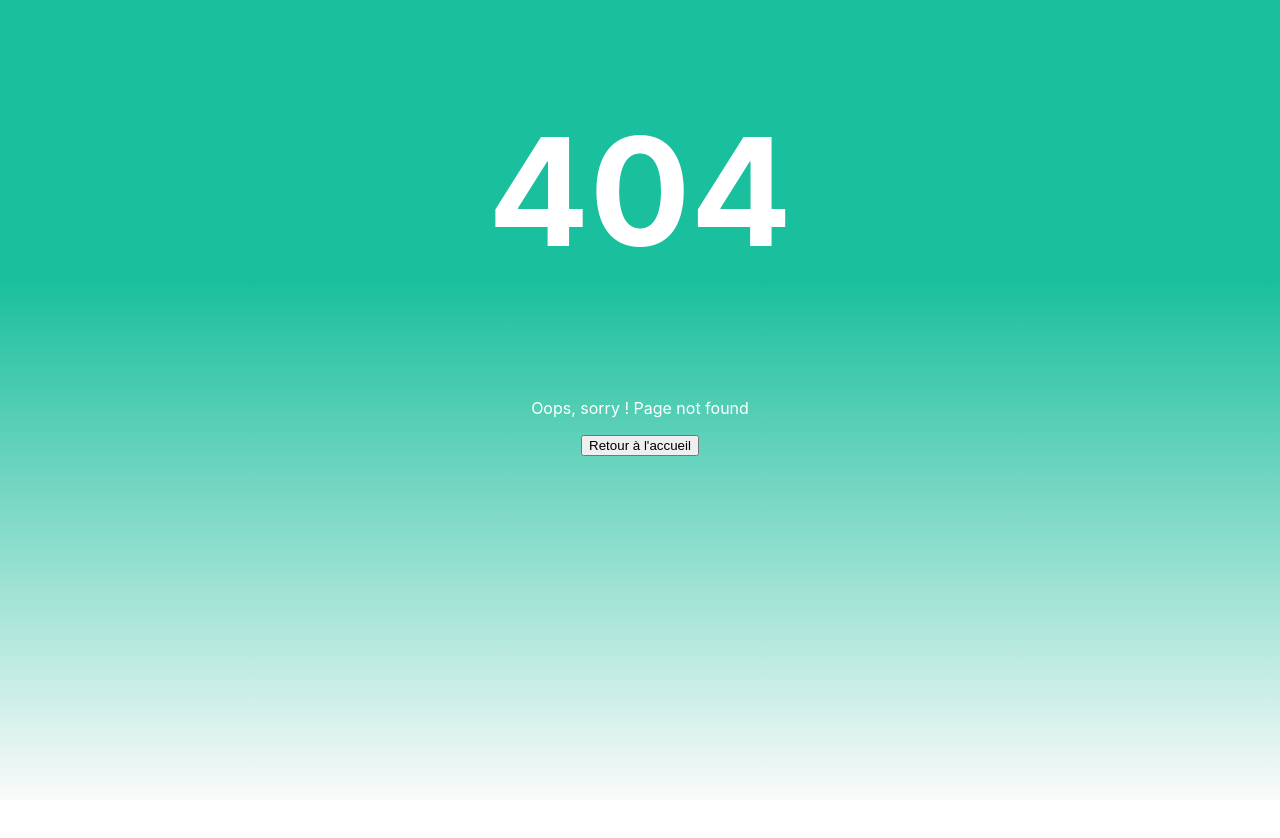
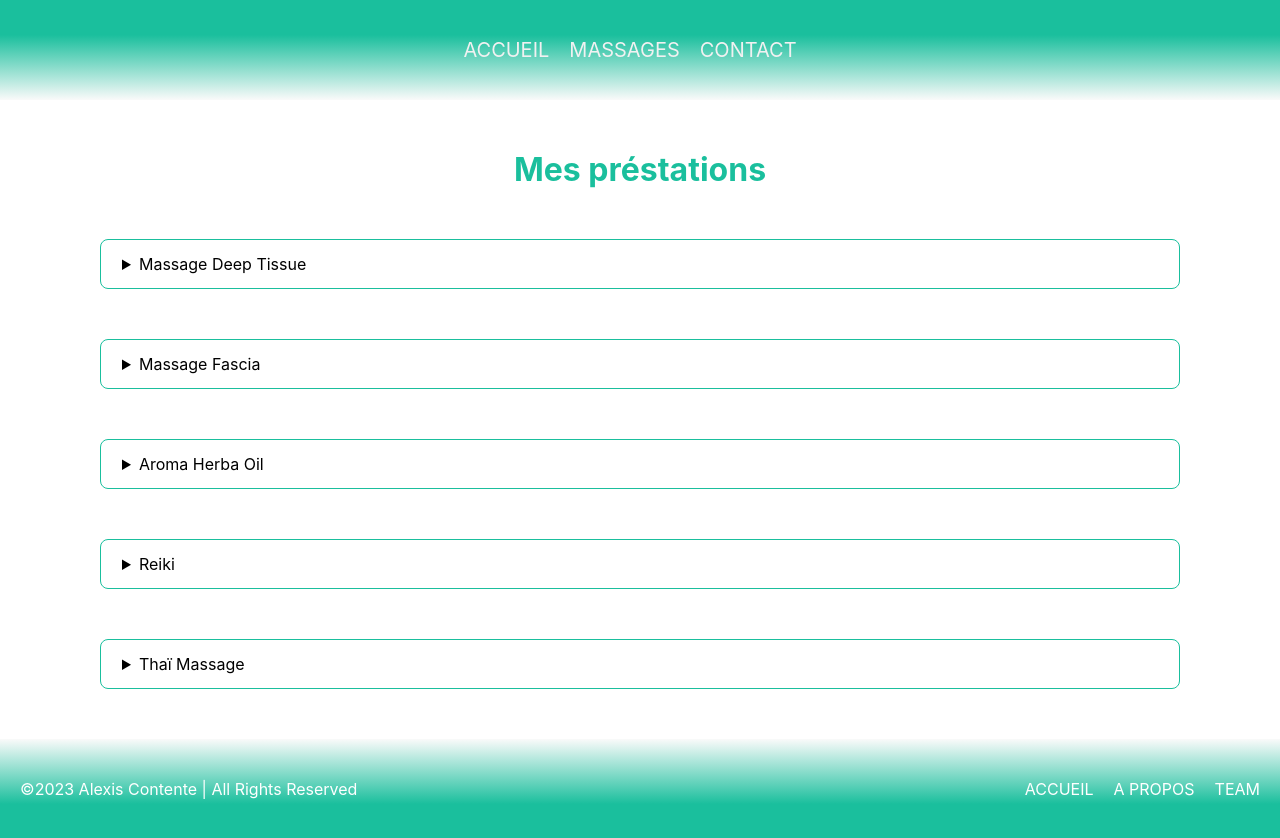
Before and after one commit to Alexis-Contente/Piras-massage, a React (Create React App) app in the folder piras-massage/: page /massages in a window 1280 px wide. Before the commit this address had no page. Before the commit the page ends 800 px from the top, so only its background shows below. Built offline with nearby package versions, Linux system fonts and the light colour scheme.

Commit message:
Page massages create

```diff
--- a/piras-massage/src/App.js
+++ b/piras-massage/src/App.js
@@ -2,12 +2,14 @@ import { Route, Routes } from 'react-router-dom';
 import './App.css';
 import Home from './components/Home/home';
 import NotFound from './components/NotFound/notFound';
+import MassagesPage from './components/MassagesPage/massagesPage';
 
 function App() {
   return (
     <>
       <Routes>
         <Route path="/" element=<Home /> />
+        <Route path="/massages" element=<MassagesPage /> />
         <Route path="*" element=<NotFound /> />
       </Routes>
     </>
--- a/piras-massage/src/components/Footer/footer.css
+++ b/piras-massage/src/components/Footer/footer.css
@@ -1,6 +1,7 @@
 footer {
   height: 100px;
   background-color: #1abf9d;
+  background: linear-gradient(0deg, rgba(26,191,157,1) 35%, rgba(250,250,250,1) 100%);
   color: white;
   display: flex;
   justify-content: space-between;
--- a/piras-massage/src/components/Home/home.css
+++ b/piras-massage/src/components/Home/home.css
@@ -1,3 +1,8 @@
+main {
+    margin-top: 50px;
+    margin-bottom: 50px;
+}
+
 .container {
     display: flex;
     justify-content: center;
--- /dev/null
+++ b/piras-massage/src/components/MassagesPage/massagesPage.css
@@ -0,0 +1,48 @@
+body {
+    margin: 0;
+    min-height: 100vh;
+}
+
+.massages__page {
+    margin-top: 100px;
+}
+
+.titre__massages {
+    color: #1abf9d;
+    text-align: center;
+}
+
+/* .container {
+	max-width: 980px;
+	margin-inline: auto;
+	padding: 100px 15px;
+} */
+/* .faq__header-title {
+	font-size: clamp(26px, 5vw, 40px);
+	color: #fff;
+	margin-bottom: 30px;
+} */
+
+.list__massages {
+    margin: 50px 100px 50px 100px;
+}
+
+.massage__detail {
+	padding: 7px 21px;
+	margin-bottom: 50px;
+	border: 1px solid #1abf9d;
+	border-radius: 8px;
+}
+.massage__label {
+	padding-block: 7px;
+	color: black;
+	cursor: pointer;
+}
+.massage__label:hover {
+	color: #1abf9d;
+}
+.faq__panel-description {
+	color: black;
+	padding-top: 5px;
+	padding-bottom: 7px;
+}
--- /dev/null
+++ b/piras-massage/src/components/MassagesPage/massagesPage.js
@@ -0,0 +1,73 @@
+import './massagesPage.css';
+import ImgMassage from '../../data/pictures/massage1.jpg'
+import Footer from '../Footer/footer';
+import Header from '../Header/header';
+
+function MassagesPage() {
+    return (
+        <>
+            <Header />
+                <main className="massages__page">
+
+                    <h1 className="titre__massages">Mes préstations</h1>
+
+                    {/* <img className="img__massage" src={ImgMassage} alt="Femme se faisant masser"></img> */}
+
+                    <section className="list__massages" aria-label="Massages list">
+
+                    <div className="massages__body">
+                        <details aria-expanded="true" className="massage__detail">
+                            <summary className="massage__label">Massage Deep Tissue</summary>
+                            <div className="faq__panel-body">
+                                <p className="faq__panel-description">
+                                Le massage Deep Tissue intervient au niveau des structures profondes des muscles et des tissus. Il est idéal pour ceux qui souhaitent un traitement axé sur la relaxation musculaire. Cette technique permet de relâcher les tensions chroniques en exerçant une pression profonde, avec le coude et l'avant-bras, sur les parties contractées. Ce massage du corps tonique est réalisé sur l'ensemble du corps en insistant sur les zones de tension. Il peut accélérer la guérison des blessures et soulager la douleur causée par l'inflammation des tendons, comme la tendinite. Les sportifs et les artistes peuvent aussi suivre les séances de massage Deep Tissue pour les aider dans leurs activités.
+                                </p>
+                            </div>
+                        </details>
+
+                        <details aria-expanded="false" className="massage__detail">
+                            <summary className="massage__label">Massage Fascia</summary>
+                            <div className="faq__panel-body">
+                                <p className="faq__panel-description">
+                                Le massage fascia est basé sur une thérapie manuelle qui vise à relâcher les tensions et les douleurs dans les fascias. Il s’agit de tissus conjonctifs qui entourent toutes les structures du corps pour les soutenir, les modeler et les protéger. Dans son état normal, le fascia est détendu et étiré. Cependant, diverses causes telles qu'un traumatisme, une surcharge, une posture incorrecte ou un manque d'activité peuvent rendre le fascia plus rigide et moins souple. Cela est dû à une formation incorrecte du collagène pendant la régénération des tissus, dans laquelle les fibres de collagène se réticulent au lieu d'être parallèles les unes aux autres. J’utilise mes connaissances anatomiques pour concevoir un massage personnalisé qui détecte les blocages et les tensions du visage afin de les libérer et d'améliorer ces tissus en les oxygénant et en les relaxant. Grâce à mes massages, les fascias seront décrispés pour qu’ils retrouvent leur place, leur rythme, et laissent circuler l’énergie.
+                                </p>
+                            </div>
+                        </details>
+
+                        <details aria-expanded="false" className="massage__detail">
+                            <summary className="massage__label">Aroma Herba Oil</summary>
+                            <div className="faq__panel-body">
+                                <p className="faq__panel-description">
+                                Massage thérapeutique ancestral mêlant massothérapie et aromathérapie, le massage Aroma est à la fois un massage californien et un massage suédois. L’origine de cette thérapie gestuelle remonte à plusieurs siècles. Mais, elle revient aujourd’hui en force dans le sillage des médecines douces grâce à ses nombreuses vertus incontestées. Il s’agit d’un massage du corps avec des huiles essentielles destiné à juguler le stress, à se reposer, à se détendre, à dénouer les tensions accumulées chaque jour et à retrouver la vitalité pour un bien-être instantané. Au-delà du plaisir et de la détente, le massage procure également des bienfaits curatifs éprouvés. Avec des techniques faisant appel aux senteurs les plus subtiles, je réalise des pressions sur les zones les plus sujettes aux tensions. Les huiles essentielles aux senteurs uniques inviteront à un voyage unique et laisseront un fini velouté. Rendez-vous au Piras Massage pour vous abandonner. Je vous accueille avec convivialité et sourire, dans un environnement apaisant et aménagé avec goût.
+                                </p>
+                            </div>
+                        </details>
+
+                        <details aria-expanded="false" className="massage__detail">
+                            <summary className="massage__label">Reiki</summary>
+                            <div className="faq__panel-body">
+                                <p className="faq__panel-description">
+                                Stress, anxiété, fatigue, trouble du sommeil… Le Reiki a fait ses preuves pour soulager ces tensions désagréables à vivre. Venue tout droit du Japon, cette technique de soin énergétique fait partie de la thérapie naturelle holistique qui mêle art de vivre, philosophie et pratique de développement personnel. Grâce à des techniques d’apposition des mains sur ou légèrement au-dessus du client avec des positions précises, je canalise et transmet une énergie à mon patient afin de le détendre, de réduire son angoisse et son stress. Je libère ainsi son corps et l’esprit de toutes tensions et énergies négatives. Avec cette pratique d’origine japonaise, le corps recharge ses batteries, le mental décroche et le bien-être optimal est ressenti instantanément. À l’instar de la méditation, il s’agit donc d’un soin de rééquilibrage des énergies pour un équilibre corporel et spirituel total. Certifié et expérimenté en soin Reiki, je vous ferai bénéficier de tous les bienfaits de cette pratique dans mon salon Piras Massage à Paris.
+                                </p>
+                            </div>
+                        </details>
+
+                        <details aria-expanded="false" className="massage__detail">
+                            <summary className="massage__label">Thaï Massage</summary>
+                            <div className="faq__panel-body">
+                                <p className="faq__panel-description">
+                                Rituel anti-stress très reconnu en Thaïlande, le message thaï est une pratique ancestrale alliant étirements toniques et pressions. Ayant puisé ses origines dans le yoga, le shiatsu et l’ayurvéda, le thaï massage Nuad-bo-rarn a pour but d’établir l’équilibre énergétique perturbé par le rythme de vie au quotidien. Cette technique permet de soulager les muscles tendus, de débloquer les flux énergétiques et de stimuler la circulation sanguine pour un bien-être maximal. En cas d’énorme effort physique ou de fatigue chroniques, c’est la meilleure solution pour vous débarrasser des courbatures et pour vous réconcilier avec votre corps.
+                                </p>
+                            </div>
+                        </details>
+                    </div>
+
+                    </section>
+
+                </main>
+            <Footer />
+        </>
+    );
+}
+
+export default MassagesPage;
--- a/piras-massage/src/components/Navbar/navbar.css
+++ b/piras-massage/src/components/Navbar/navbar.css
@@ -9,11 +9,15 @@ nav {
   .list {
     list-style-type: none;
     background: #1abf9d;
-    height: 100%;
+    /* background: rgb(26,191,157); */
+    background: linear-gradient(180deg, rgba(26,191,157,1) 35%, rgba(250,250,250,1) 100%);
+    height: 100px;
     display: flex;
     justify-content: center;
     align-items: center;
     position: relative;
+    margin: 0;
+    padding: 0;
   }
   .items {
     margin-right: 20px;
@@ -21,6 +25,8 @@ nav {
     text-transform: uppercase;
     color: #f1f1f1;
     cursor: pointer;
+    list-style-type: none;
+    text-decoration: none;
   }
 
   .items:hover {
--- a/piras-massage/src/components/Navbar/navbar.js
+++ b/piras-massage/src/components/Navbar/navbar.js
@@ -1,3 +1,4 @@
+import { NavLink } from 'react-router-dom';
 import './navbar.css';
 import React, {useState, useEffect} from 'react'
 
@@ -29,9 +30,9 @@ useEffect(() => {
         <nav>
             {(toggleMenu || screenWidth > 900) && (
                 <ul className="list">
-                    <li className="items">Accueil</li>
-                    <li className="items">Massages</li>
-                    <li className="items">Contact</li>
+                    <li><NavLink className="items" to="/">Accueil</NavLink></li>
+                    <li><NavLink className="items" to="/massages">Massages</NavLink></li>
+                    <li><NavLink className="items" to="/contact">Contact</NavLink></li>
                 </ul>
             )}
 
```
